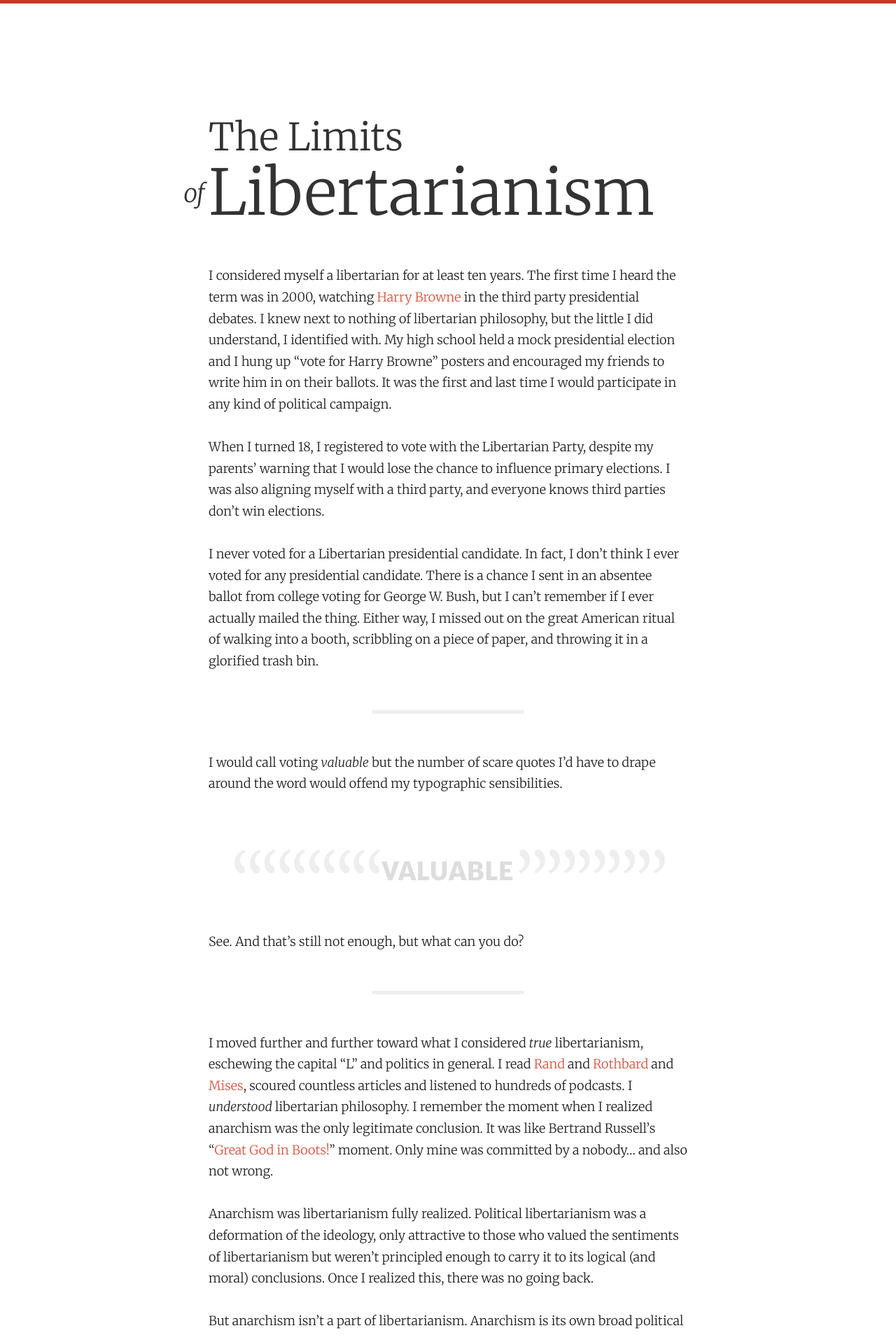
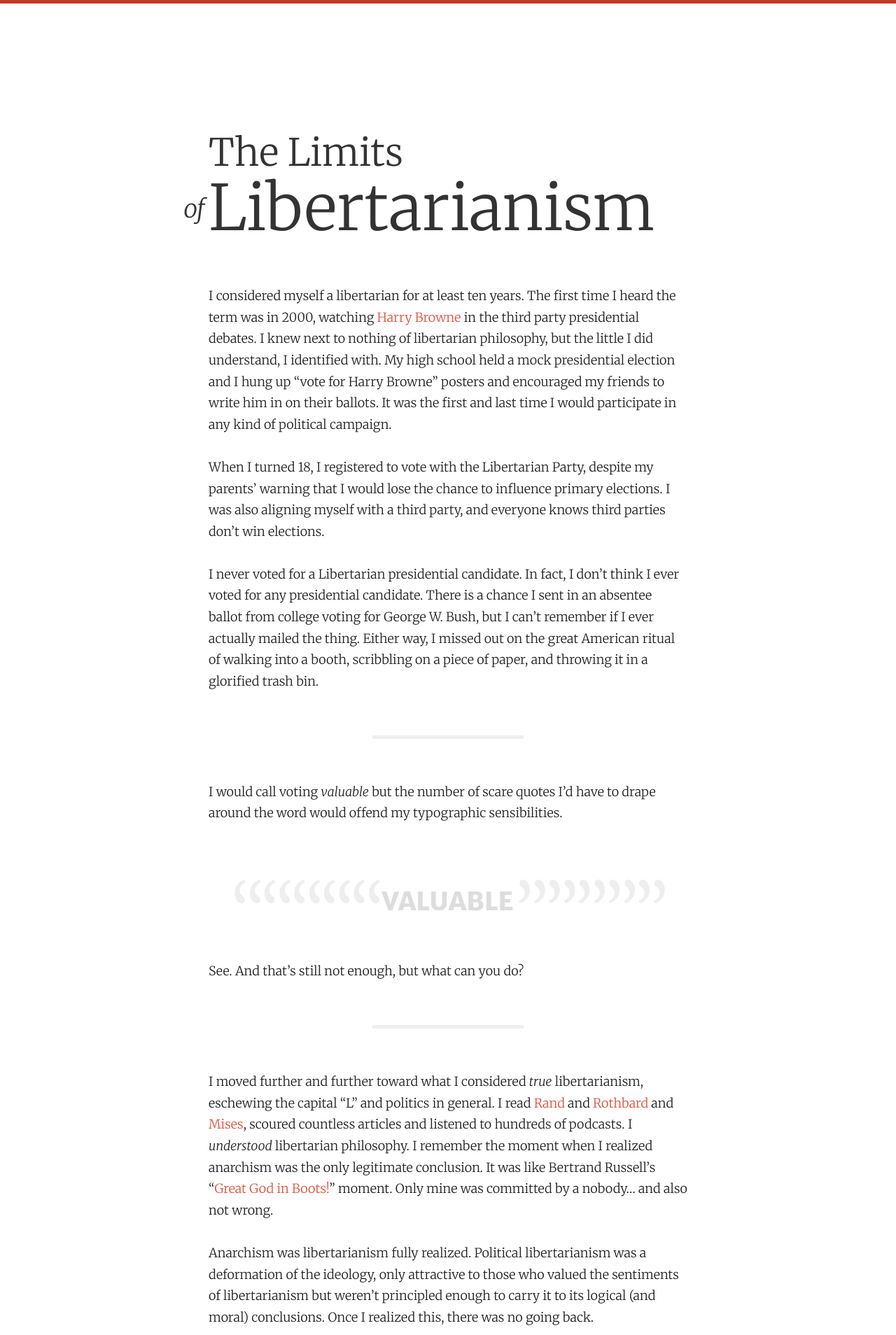
Before and after one commit to moyer/moyer.github.com, a Jekyll site: the page built from _posts/2014-04-16-the-limits-of-libertarianism.html, in a window 1280 px wide. Shown: the top 1908 px of the page at 70% size. Built offline with Jekyll 4.4.1, drawn with Linux system fonts in a browser that asks for light colours; Markdown is read by kramdown in place of the engine named in the settings; some of the changed text lies outside the part shown.

Commit message:
updates "Limits of Libertarianism"

```diff
--- a/_posts/2014-04-16-the-limits-of-libertarianism.html
+++ b/_posts/2014-04-16-the-limits-of-libertarianism.html
@@ -8,40 +8,80 @@
 <link href='http://fonts.googleapis.com/css?family=Merriweather:400,300,300italic,400italic,700,700italic,900,900italic|Merriweather+Sans:400,300italic,300,400italic,700,800,700italic,800italic' rel='stylesheet' type='text/css'>
 
 <style>
+
 	.limits-of-libertarianism {
 		font-family: 'Merriweather', serif;
 		font-weight: 300;
-		padding-top: 9rem;
-		padding-bottom: 9rem;
+		padding-top: 10.2rem;
+		padding-bottom: 10.2rem;
+		padding-right: .85rem;
+		padding-left: .85rem;
 		line-height: 1.7;
 		border-top: 5px solid #c33923;
 	}
+
+	@media only screen and (min-width: 630px) {
+    .limits-of-libertarianism {
+    	padding-left: 0;
+    	padding-right: 0;
+    }
+  }
 
 	.wrap {
 		max-width: 100%;
 		width: 38rem;
 		margin: 0 auto;
+		position: relative;
 	}
 
 	h1 {
 		font-family: 'Merriweather', serif;
 		font-weight: 300;
 		text-align: left;
-		font-size: 5rem;
+
+		font-size: 2.7rem;
+		left: .85rem;
 
 		color: #333;
 
 		position: relative;
 		width: 38rem;
 		margin: 0 auto;
-		margin-bottom: 3rem;
+		margin-bottom: 3.4rem;
+	}
+
+	@media only screen and (min-width: 630px) {
+    h1 {
+    	font-size: 5rem;
+    	left: 0;
+    }
+  }
+
+	.the-limits {
+		text-align: left;
+		display: block;
+		font-size: .6em;
+	}
+
+	.of {
+		font-style: italic;
+		font-size: .4em;
+		letter-spacing: -1px;
+		position: absolute;
+		top: 2.5em;
+		left: -1em;
 	}
 
 	h2 {
 		font-weight: 400;
 		border-bottom: 5px solid #eee;
-		margin-bottom: 3rem;
-		margin-top: 6rem;
+		margin-bottom: 3.4rem;
+		margin-top: 5.1rem;
+	}
+
+	p {
+		padding: 0;
+		margin-bottom: 1.7rem;
 	}
 
 	blockquote {
@@ -50,14 +90,105 @@
 		color: #666;
 	}
 
+	.aside-block {
+		width: 100%;
+		overflow: hidden;
+	}
+
+	.aside {
+		font-family: 'Merriweather Sans', sans-serif;
+		font-style: normal;
+		font-size: .6666666667rem;
+		background: #eee;
+		padding: .85rem;
+		width: 100%;
+		color: #666;
+		margin-bottom: 1.7rem;
+
+		-webkit-transition: all 0.3s ease-out;  /* Android 2.1+, Chrome 1-25, iOS 3.2-6.1, Safari 3.2-6  */
+    transition: all 0.3s ease-out;
+	}
+
+	.aside p {
+		margin: 0;
+	}
+
+	.aside--desk-only {
+		display: none;
+	}
+
+	@media only screen and (min-width: 630px) {
+
+		.aside {
+			width: 18.5rem;
+		}
+
+		.aside--left {
+			float: left;
+		}
+
+		.aside--right {
+			float: right;
+		}
+	}
+
+	@media only screen and (min-width: 1360px) {
+
+		.aside {
+			width: 17rem;
+		}
+
+		.aside--desk-only {
+			display: block;
+		}
+
+
+		.aside--left {
+			position: absolute;
+			left: 0;
+			-webkit-transform: translate(-107%, 0px);
+			-moz-transform: translate(-107%, 0px);
+			-o-transform: translate(-107%, 0px);
+			-ms-transform: translate(-107%, 0px);
+			transform: translate(-107%, 0px);
+	}
+
+	.aside--right {
+		position: absolute;
+		right: 0;
+		-webkit-transform: translate(107%, 0px);
+		-moz-transform: translate(107%, 0px);
+		-o-transform: translate(107%, 0px);
+		-ms-transform: translate(107%, 0px);
+		transform: translate(107%, 0px);
+	}
+  }
+
+	.aside__title {
+		margin: 0;
+		text-align: center;
+		font-size: 1rem;
+		border-bottom: 1px solid #ccc;
+		margin-bottom: .85rem;
+		padding-bottom: .2rem;
+	}
+
+		.aside__title span {
+			display: block;
+			font-family: 'Merriweather', serif;
+			font-style: italic;
+			font-size: .666667rem;
+			font-weight: 300;
+		}
 
 	hr {
 		width: 12rem;
 		border: none;
+		height: 0;
 		border-top: 5px solid #eee;
 		margin: 0 auto;
-		margin-bottom: 3rem;
-		margin-top: 3rem;
+		margin-bottom: 3.4rem;
+		margin-top: 3.4rem;
 	}
 
 	.limits-of-libertarianism a, .limits-of-libertarianism a:visited, .limits-of-libertarianism a:active {
@@ -68,30 +199,21 @@
 		color: #c33923;
 	}
 
-	.the-limits {
-		text-align: left;
-		display: block;
-		font-size: 3rem;
-	}
-
-	.of {
-		font-style: italic;
-		font-size: 2rem;
-		letter-spacing: -1px;
-		position: absolute;
-		top: 5rem;
-		left: -2rem;
-	}
-
 	.valuable {
 		font-family: 'Merriweather Sans', sans-serif;
 		font-weight: 800;
-		font-size: 2rem;
+		font-size: 1rem;
 		color: #ddd;
 		text-align: center;
 		line-height: 6rem;
 		text-transform: uppercase;
 	}
+
+	@media only screen and (min-width: 630px) {
+    .valuable {
+    	font-size: 2rem;
+    }
+  }
 
 	.val-quotes {
 		font-family: 'Merriweather', serif;
@@ -99,9 +221,25 @@
 		letter-spacing: -5px;
 		color: #eee;
 		position: relative;
-		top: 2.5rem;
-		font-size: 6rem;
+
+		top: 1.5rem;
+		font-size: 3rem;
 	}
+
+	@media only screen and (min-width: 630px) {
+    .val-quotes {
+    	font-size: 6rem;
+    	top: 2.5rem;
+    }
+  }
+
+  .constraint-spectrum {
+  	display: block;
+  	margin: 0 auto;
+  	width: 57rem;
+  	max-width: 100%;
+  	margin-bottom: 1.7rem;
+  }
 
 </style>
 
@@ -144,15 +282,20 @@
 
 		<p>This essay is the result of an evolution in my thinking, one which has led me farther from &#8220;right&#8221; libertarianism and strict <a href="http://en.wikipedia.org/wiki/Anarcho-capitalism">anarcho-capitalism</a> toward  what could be described as radical, leftist anarchism, or maybe even <a href="http://en.wikipedia.org/wiki/Libertarian_socialism">libertarian-socialism</a>.</p>
 
-		<blockquote>
-		  <p>Adherents of libertarian socialism assert that a society based on freedom and equality can be achieved through abolishing authoritarian institutions that control certain means of production and subordinate the majority to an owning class or political and economic elite. Libertarian socialism also constitutes a tendency of thought that promotes the identification, criticism, and practical dismantling of illegitimate authority in all aspects of life. Accordingly, libertarian socialists believe that &#8220;the exercise of power in any institutionalized form &#8211; whether economic, political, religious, or sexual &#8211; brutalizes both the wielder of power and the one over whom it is exercised&#8221;.</p>
-		</blockquote>
+		<div class="aside-block">
+			<blockquote class="aside aside--right">
+				<h3 class="aside__title">Anarcho-Capitalism <span>from Wikipedia</span></h3>
+			  <p>Anarcho-capitalism (also referred to as free-market anarchism, market anarchism, private-property anarchism, libertarian anarchism) is a political philosophy which advocates the elimination of the state in favor of individual sovereignty, private property, and open markets. Anarcho-capitalists argue for a society based on the voluntary trade of private property and services (in sum, all relationships not caused by threats or violence, including exchanges of money, consumer goods, land, and capital goods) in order to minimize conflict while maximizing individual liberty and prosperity. However, they also recognize charity and communal arrangements as part of the same voluntary ethic.</p>
+			</blockquote>
 
-		<p>One reason it&#8217;s been hard to write this piece is because it&#8217;s personal. I don&#8217;t typically write publicly about personal journeys, intellectual or emotional. I prefer persuasive or argumentative writing. But in this case it&#8217;s hard for me to separate the argumentation from my own personal transition.</p>
+			<blockquote class="aside aside--left">
+				<h3 class="aside__title">Libertarian Socialism <span>from Wikipedia</span></h3>
+			  <p>Adherents of libertarian socialism (sometimes called left-libertarianism) assert that a society based on freedom and equality can be achieved through abolishing authoritarian institutions that control certain means of production and subordinate the majority to an owning class or political and economic elite. Libertarian socialism also constitutes a tendency of thought that promotes the identification, criticism, and practical dismantling of illegitimate authority in all aspects of life. Accordingly, libertarian socialists believe that &#8220;the exercise of power in any institutionalized form &#8211; whether economic, political, religious, or sexual &#8211; brutalizes both the wielder of power and the one over whom it is exercised&#8221;.</p>
+			</blockquote>
+			</div>
+			<p>I&#8217;m going to make broad generalizations. It&#8217;s hard to criticize a body of thought like libertarianism. There is no one set definition of what a libertarian is or what they believe, so for any criticisms there will be countless exceptions. You can easily play the &#8220;<a href="http://en.wikipedia.org/wiki/No_true_Scotsman">no true Scotsman</a>&#8221; game with everything that follows. <em>Yes, many libertarians do think X, but they&#8217;re not really libertarians.</em> Therefore, I ask that you view my points as criticisms of general themes and attributes I&#8217;ve found in libertarian thought, rather than an indictment of everyone who self-identifies as libertarian. Particularly, they&#8217;re criticisms of elements of my own belief system when I considered myself libertarian.</p>
 
-		<p>Another reason is the broad generalizations I&#8217;m going to make. It&#8217;s hard to criticize a body of thought like libertarianism. There is no one set definition of what a libertarian is or what they believe, so for any criticisms there will be countless exceptions. You can easily play the &#8220;<a href="http://en.wikipedia.org/wiki/No_true_Scotsman">no true Scotsman</a>&#8221; game with everything that follows. <em>Yes, many libertarians do think X, but they&#8217;re not really libertarians.</em> Therefore, I ask that you view my points as criticisms of general themes and attributes I&#8217;ve found in libertarian thought, rather than an indictment of everyone who self-identifies as libertarian. Particularly, they&#8217;re criticisms of elements of my own belief system when I considered myself libertarian.</p>
-
-		<p>I was also hesitant to write this piece because I routinely see libertarians <a href="http://www.policymic.com/articles/73359/don-t-feed-the-trolls-and-other-advice-for-dealing-with-libertarians">smeared</a> and <a href="http://www.salon.com/2013/09/12/11_questions_to_see_if_libertarians_are_hypocrites/">ridiculed</a> in mainstream dialogue, specifically by leftists that support the current political institutions. That is a bandwagon I absolutely will not jump on. As <a href="http://ohtarzie.wordpress.com/2013/01/14/tarzie-faq/">Tarzie writes</a>:</p>
+		<p>I was hesitant to write this piece because I routinely see libertarians <a href="http://www.policymic.com/articles/73359/don-t-feed-the-trolls-and-other-advice-for-dealing-with-libertarians">smeared</a> and <a href="http://www.salon.com/2013/09/12/11_questions_to_see_if_libertarians_are_hypocrites/">ridiculed</a> in mainstream dialogue, specifically by leftists that support the current political institutions. That is a bandwagon I absolutely will not jump on. As <a href="http://ohtarzie.wordpress.com/2013/01/14/tarzie-faq/">Tarzie writes</a>:</p>
 
 		<blockquote>
 		  <p>I believe that anti-libertarian fear-mongering is increasingly being deployed as a stratagem of liberals and other statist lefts, in an effort to immunize the Democratic Party from any genuinely leveraged opposition from anti-imperialists and civil libertarians. In other words, the primary aim of stigmatizing libertarians is the fortification of state violence, as well as fortification of the primacy of the state itself. Its leading proponents are careerist idiots acting in the worst possible faith.</p>
@@ -162,11 +305,14 @@
 
 		<p>Furthermore, criticizing the ideas and the people I identify (or previously identified) with is a point of pride. Who better to levy judgments? If anyone is going to criticize the things I care about, it&#8217;s going to be me.</p>
 
+
 		<h2 id="the-ethical-rebut">The Ethical Rebut</h2>
 
 		<p>The limits of libertarianism begin with ethics.</p>
 
 		<p>Libertarians confine their moral reasoning to something called a &#8220;legal&#8221; or &#8220;political&#8221; ethic. This ethic, based on property rights and the <a href="http://en.wikipedia.org/wiki/Non-aggression_principle">non-aggression principle</a>, is the cornerstone of libertarian morality. But it is an intentionally limited moral framework.</p>
+
+		<img class="aside aside--right aside--desk-only" src="/assets/2014-04-16-the-limits-of-libertarianism-rothbard.jpg" alt="Murray Rothbard">
 
 		<p>Murray Rothbard <a href="http://mises.org/rothbard/ethics/twenty.asp">describes it here</a>:</p>
 
@@ -259,7 +405,11 @@
 		<p>Like the starving-your-child issue, any moral objections you might have are outside the scope of the libertarian ethic. They reflect your <em>personal</em> morality which has no business being used to dictate social behaviors.</p>
 
 		<p>But choice isn&#8217;t binary. It&#8217;s a spectrum. There&#8217;s a gradient that we can use to measure how constrained a choice really is. On one end is outright force and on the other is pure, unconstrained freedom. But in between is a fuzzy gray area where economic, psychological, cultural, biological, and social forces are leaning on human decision making.</p>
+	</div><!-- temporarily end wrap -->
 
+		<img class="constraint-spectrum" src="/assets/2014-04-16-the-limits-of-libertarianism-constraint-spectrum.jpg" alt="">
+
+	<div class="wrap">
 		<p>Most libertarians would admit that this spectrum exists, but there is still strong sentiment within libertarianism that any non-coercive relationship is good. And &#8211; within the political ethic &#8211; even if it isn&#8217;t &#8220;good,&#8221; it&#8217;s still permissible. That&#8217;s why you see <a href="http://bleedingheartlibertarians.com/2012/06/three-reasons-sweatshops-are-good-for-the-poor/">libertarians defending sweatshops</a>.</p>
 
 		<p>A poor Chinese factory worker is <em>far</em> more constrained than a rich white businessman. His range of possible options is tiny in comparison. He is less free. The same may be true depending on your race, gender, class, or sexual orientation. The way you were treated growing up &#8211; by your parents, teachers, and peers &#8211; may contribute. The way people like you are represented in media and entertainment may contribute. Social prejudices and cultural norms may contribute. These factors don&#8217;t mean people are being outright forced to do anything, but simply that they&#8217;re constrained by their environment. We all are, in different ways.</p>
```
Also changed, not shown: other parts of _posts/2014-04-16-the-limits-of-libertarianism.html (+1 -1 lines), _drafts/limits-of-libertarianism.md (+5 -5 lines), assets/2014-04-16-the-limits-of-libertarianism-constraint-spectrum.jpg (added), assets/2014-04-16-the-limits-of-libertarianism-rothbard.jpg (added).
